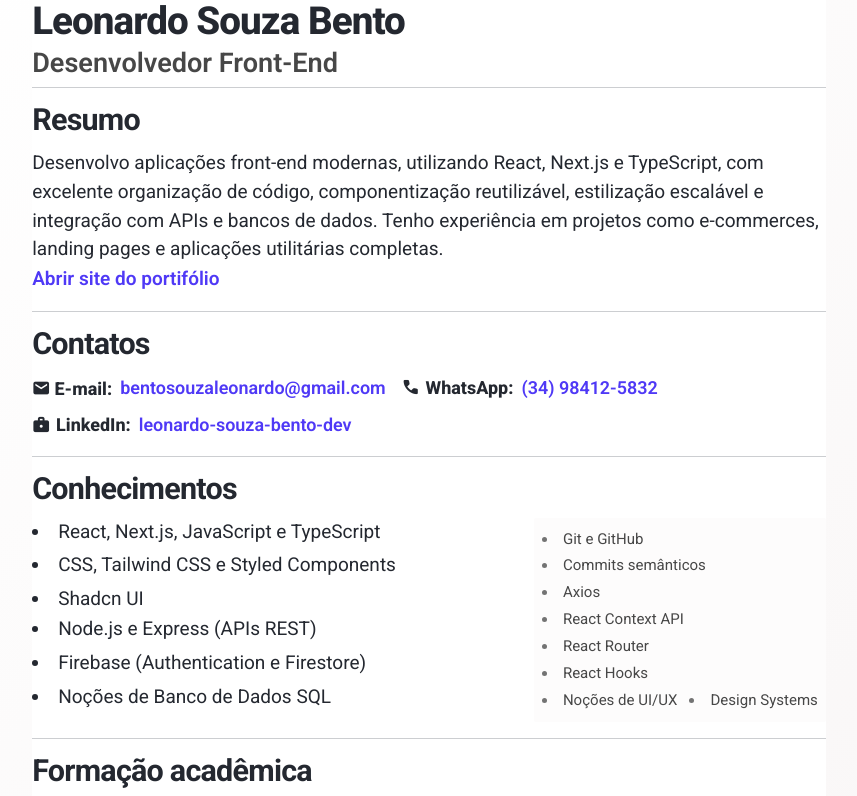
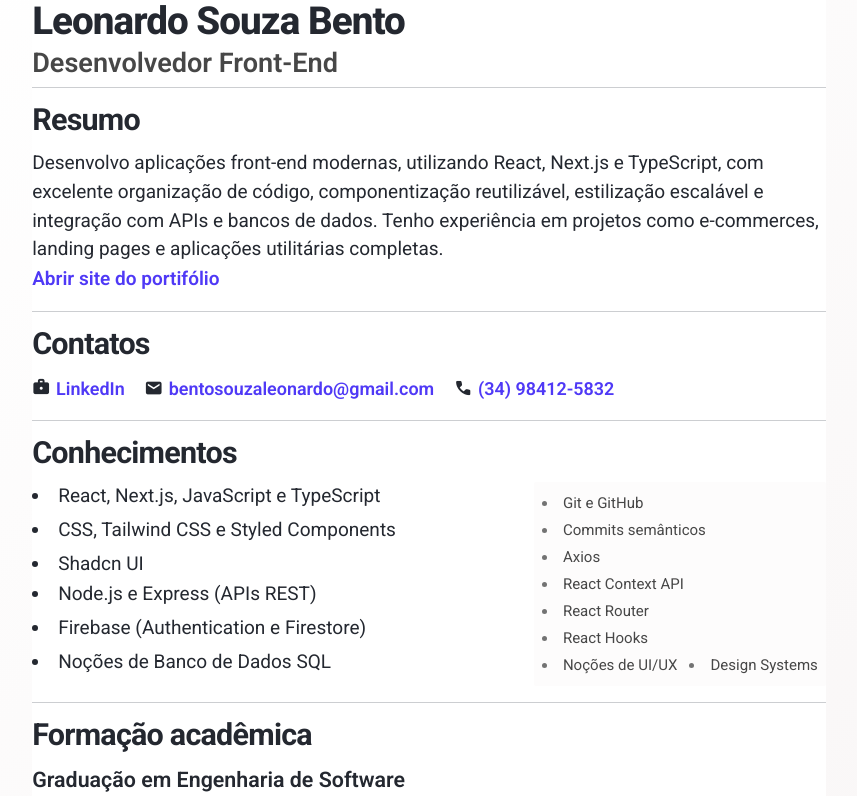
Before and after one commit to LeonardoSouzaBento/folha-do-protifolio, a website: page index.html in a window 1280 px wide. Shown: the top 796 px of the page, without its empty margins (211-1068 px from the left). Drawn offline with nearby package versions, Linux system fonts and the light colour scheme.

Commit message:
refactor (css): simplificação das informações da seção de contato.

```diff
--- a/index.html
+++ b/index.html
@@ -33,16 +33,18 @@
       <h3 class="-mb-1!">Contatos</h3>
       <div class="contact-wrapper">
         <div class="info-wrapper">
+          <span class="material-symbols-outlined mb-0.5">
+            enterprise
+          </span>
+          <a class="text-with-icon" href="https://linkedin.com/in/leonardo-souza-bento-dev" target="_blank">
+            LinkedIn
+          </a>
+        </div>
+        <div class="info-wrapper">
           <p>
-            <span class="relative">
-              <span class="material-symbols-outlined absolute -top-0.75">
-                email
-              </span>
-              <span class="material-symbols-outlined opacity-0">
-                email
-              </span>
+            <span class="material-symbols-outlined mt-0.5">
+              email
             </span>
-            <strong>E-mail:</strong>
           </p>
           <a href="mailto:bentosouzaleonardo@gmail.com">bentosouzaleonardo@gmail.com</a>
         </div>
@@ -51,18 +53,8 @@
             <span class="material-symbols-outlined">
               call
             </span>
-            <strong>WhatsApp:</strong class="text-muted-foreground!">
           </p>
           <a href="https://wa.me/5534984125832" target="_blank">(34) 98412-5832</a>
-        </div>
-        <div class="info-wrapper">
-          <p class="text-with-icon">
-            <span class="material-symbols-outlined">
-              enterprise
-            </span>
-            <strong>LinkedIn:</strong>
-          </p>
-          <a href="https://linkedin.com/in/leonardo-souza-bento-dev" target="_blank">leonardo-souza-bento-dev</a>
         </div>
       </div>
     </section>
--- a/src/css/index.css
+++ b/src/css/index.css
@@ -94,13 +94,13 @@
 
   /* contatos */
   .contact-wrapper {
-    @apply mt-3 flex flex-wrap gap-x-4 gap-y-2 text-button;
+    @apply mt-3 flex gap-5 text-button;
   }
   .text-with-icon {
     @apply flex items-center gap-1.5;
   }
   .info-wrapper {
-    @apply flex items-center gap-2;
+    @apply flex items-center gap-1.5;
   }
   .material-symbols-outlined {
     @apply text-base!;
```
Also changed, not shown: src/css/tw-output.css.
